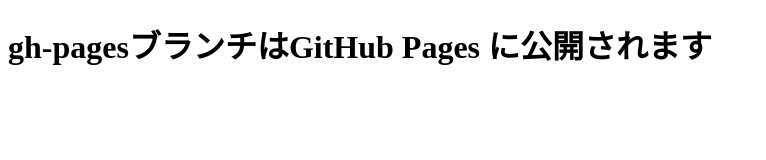
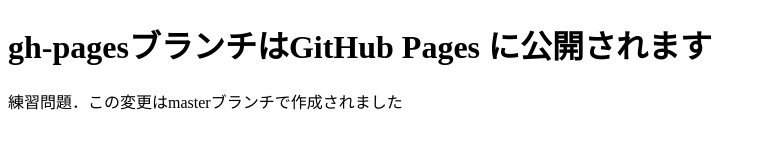
Before and after one commit to nozomi700/git-study, a plain HTML site: page index.html in a window 1280 px wide. Shown: the whole page, without its empty margins (0-766 px from the left). Drawn offline with Linux system fonts and the light colour scheme.

Commit message:
15章練習問題

```diff
--- a/index.html
+++ b/index.html
@@ -9,6 +9,7 @@
 
 <body>
     <h1>gh-pagesブランチはGitHub Pages に公開されます</h1>
+    <p>練習問題．この変更はmasterブランチで作成されました</p>
 </body>
 
 </html>
```
